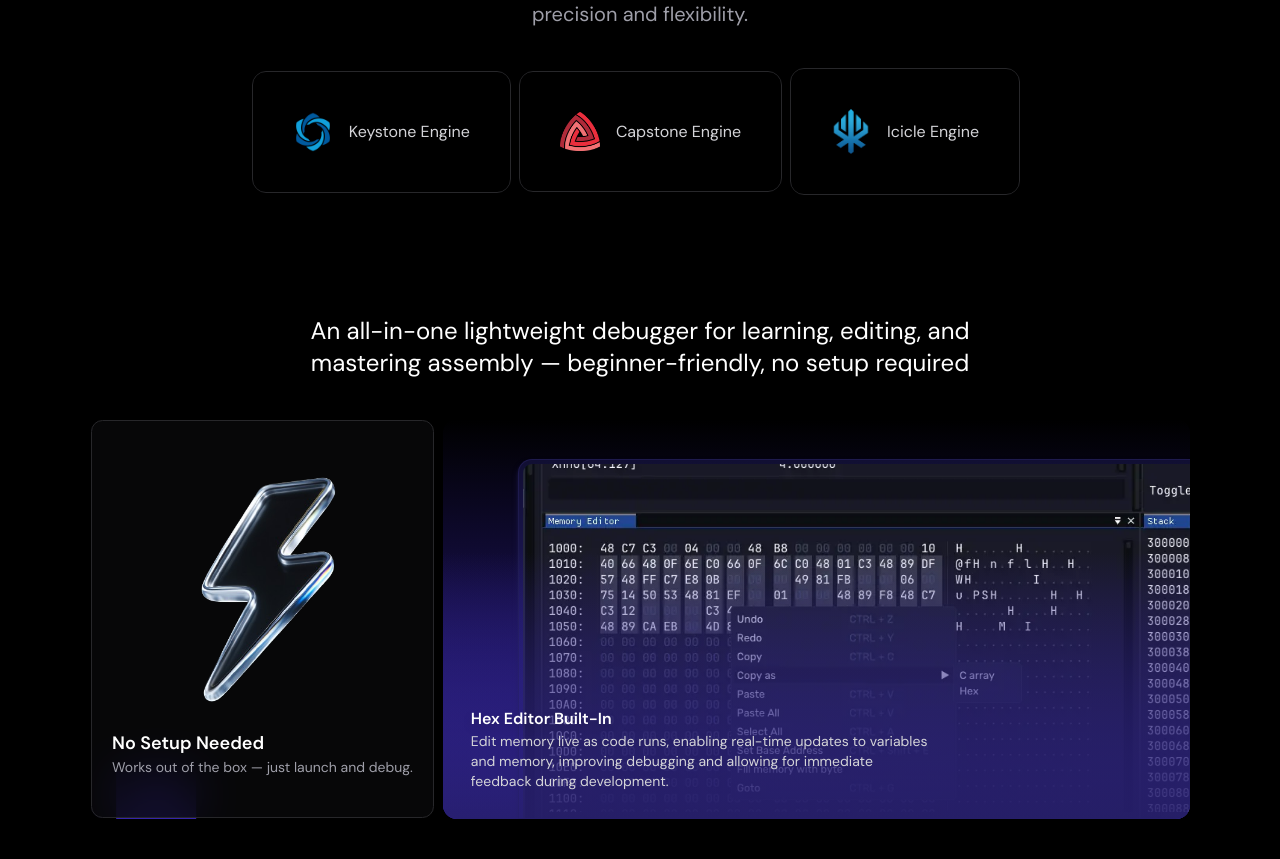
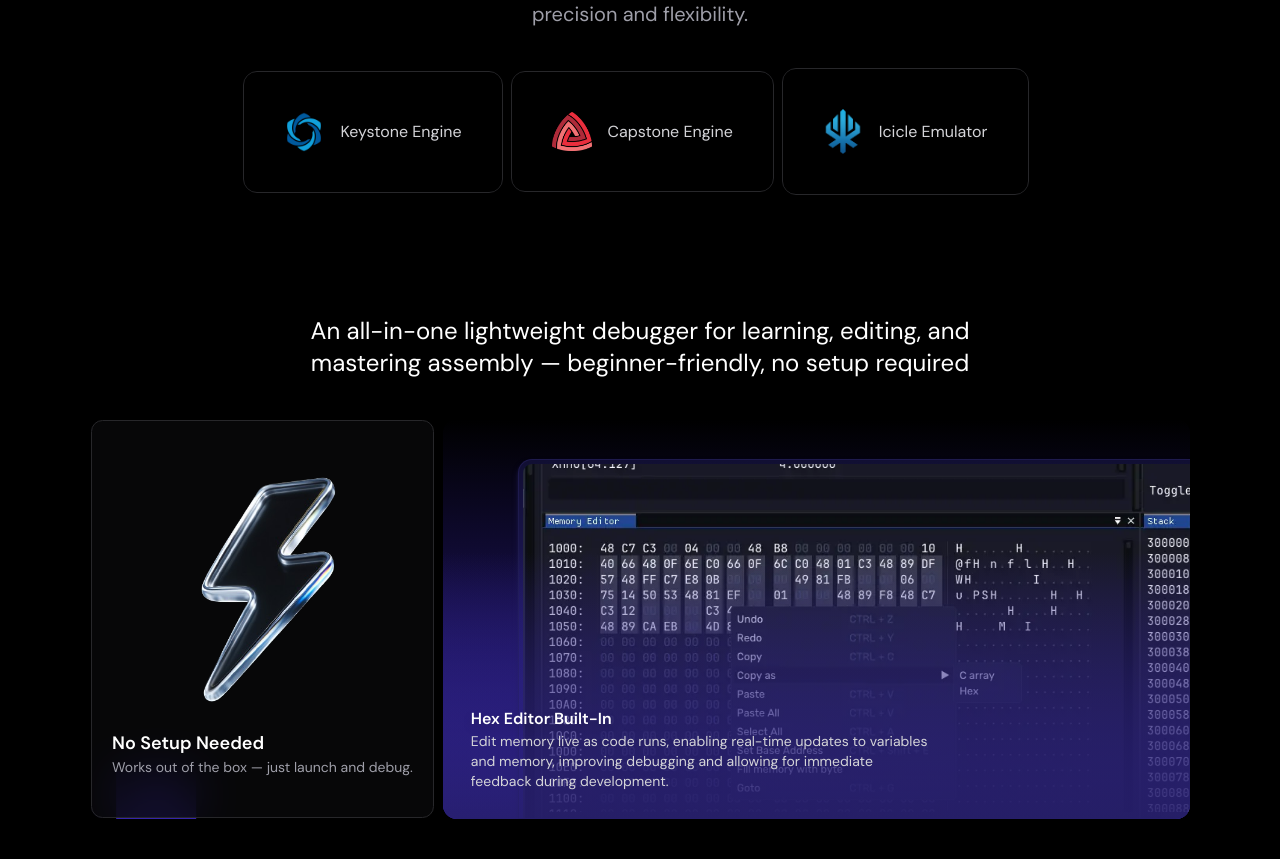
Before and after one commit to Musheer0/zathuradbg, a Next.js app: page / in a window 1280 px wide. Shown: the part 1349-2208 px from the top of the page. Built offline with nearby package versions, Linux system fonts and the light colour scheme; no server answers.

Commit message:
Update page.tsx

```diff
--- a/src/app/page.tsx
+++ b/src/app/page.tsx
@@ -34,7 +34,7 @@ export default function page() {
                [210, 255, 255],
               ]} className="card relative p-10 border cursor-pointer border-zinc-800 rounded-xl flex items-center gap-4">
       <Image src={'/icicle.png'} title='no image found'  width={40} className='z-20 object-cover' height={40} alt='keystone engine'/>
-      <p className='text-zinc-300 z-20'>Icicle Engine</p>
+      <p className='text-zinc-300 z-20'>Icicle Emulator</p>
       </CanvasRevealEffectCard>
       <div >
 
```
